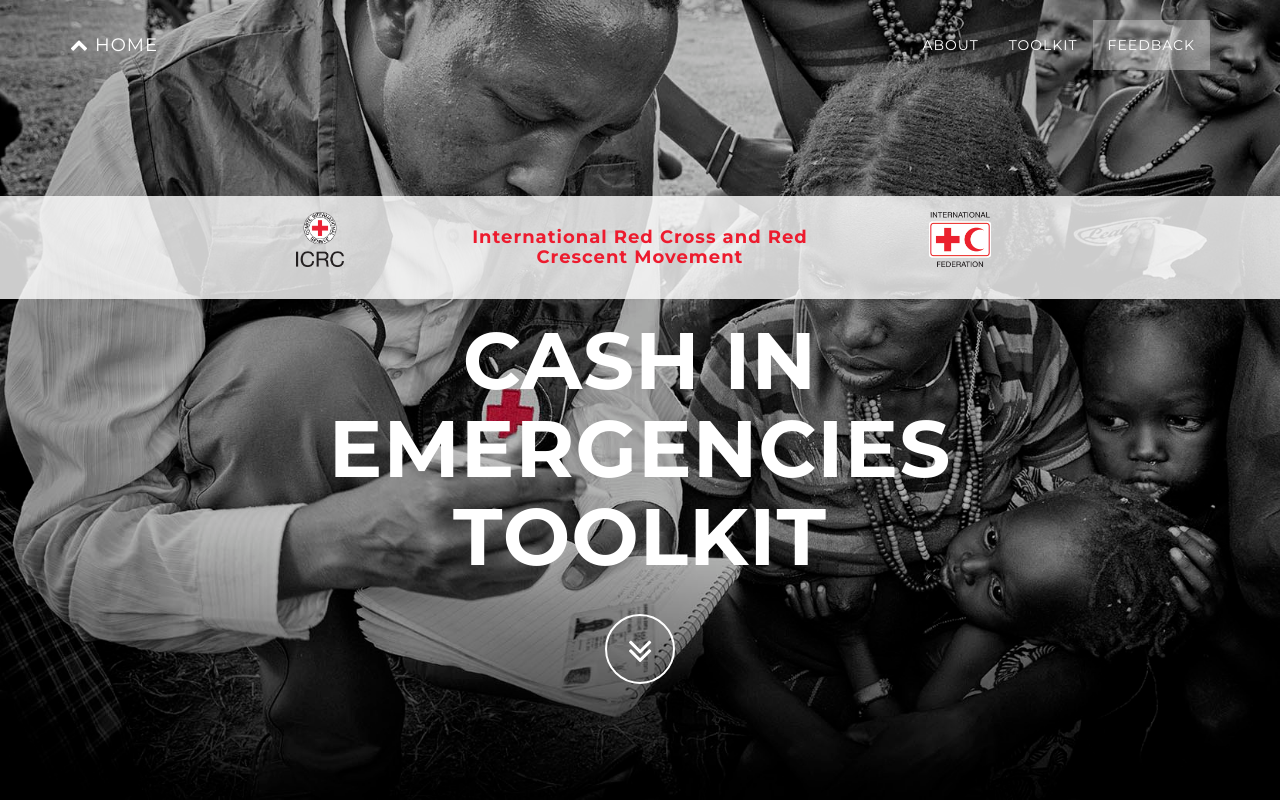
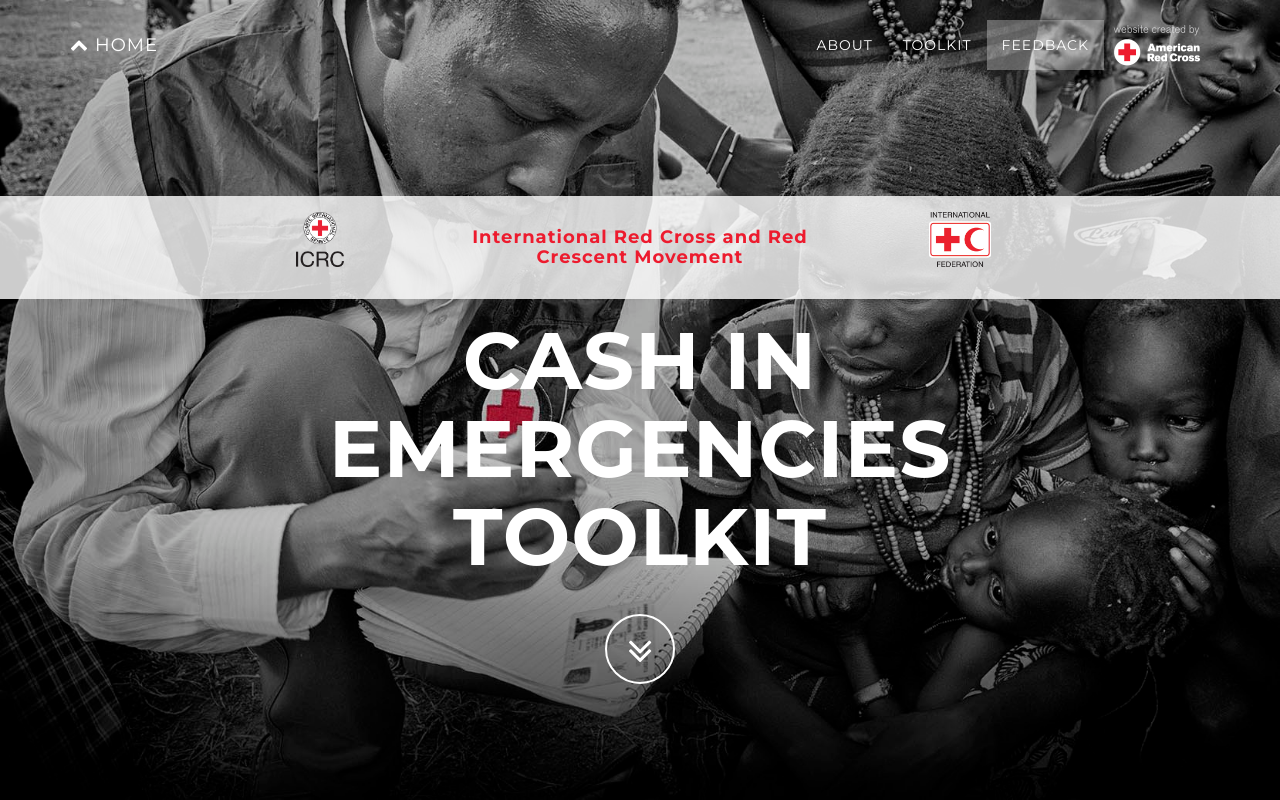
Before and after one commit to AmericanRedCross/ctp-toolkit, a plain HTML site: page index.html in a window 1280 px wide. Shown: the top 800 px of the page. Drawn offline with Linux system fonts and the light colour scheme.

Commit message:
ARC attribution

```diff
--- a/css/grayscale.css
+++ b/css/grayscale.css
@@ -531,6 +531,9 @@
   box-shadow: none;
 }
 
+.createdby {
+  height: 50px;
+}
 
 .navbar-modules {
   top: 50px;
--- a/index.html
+++ b/index.html
@@ -60,6 +60,9 @@
                     </li>
                     <li>
                         <a class="page-scroll" href="#feedback">Feedback</a>
+                    </li>
+                    <li>
+                        <img class="createdby" src="img/createdby.png" />
                     </li>
                 </ul>
             </div>
```
Also changed, not shown: img/createdby.png (added).
